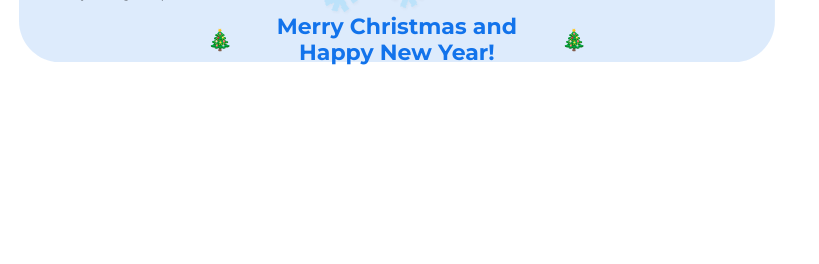
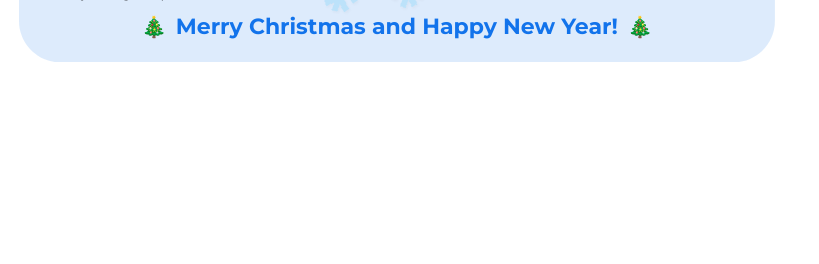
Before and after one commit to Papsanly/TemplateRenderer, a Python web app: template renderer/templates/wefly_certificate_a4.html in a window 1280 px wide. Shown: the part 278-542 px from the top of the page, without its empty margins (0-819 px from the left). Run offline with Jinja, Linux system fonts and the light colour scheme; the template is opened without the code that fills it, so the values that code supplies are empty.

Commit message:
Expand Merry Christmas section for longer text

```diff
--- a/renderer/templates/wefly_certificate_a4.html
+++ b/renderer/templates/wefly_certificate_a4.html
@@ -100,13 +100,13 @@
 
   <!-- Message -->
   {% if is_birthday %}
-  <div style="position: absolute; left: 25%; top: 84%; width: 50%; text-align: center; display: flex; align-items: center; justify-content: center; gap: 10px;">
+  <div style="position: absolute; left: 10%; top: 84%; width: 80%; text-align: center; display: flex; align-items: center; justify-content: center; gap: 10px;">
     <img src="images/birthday.svg" style="width: 24px; height: 24px;" alt="" />
     <span style="font-weight: 700; font-size: 22px; line-height: 1.2; color: #1273EB;">Happy Birthday!</span>
     <img src="images/birthday.svg" style="width: 24px; height: 24px;" alt="" />
   </div>
   {% else %}
-  <div style="position: absolute; left: 25%; top: 84%; width: 50%; text-align: center; display: flex; align-items: center; justify-content: center; gap: 10px;">
+  <div style="position: absolute; left: 10%; top: 84%; width: 80%; text-align: center; display: flex; align-items: center; justify-content: center; gap: 10px;">
     <img src="images/christmas-tree.svg" style="width: 24px; height: 24px;" alt="" />
     <span style="font-weight: 700; font-size: 22px; line-height: 1.2; color: #1273EB;">Merry Christmas and Happy New Year!</span>
     <img src="images/christmas-tree.svg" style="width: 24px; height: 24px;" alt="" />
--- a/renderer/templates/wefly_certificate_a4_f1.html
+++ b/renderer/templates/wefly_certificate_a4_f1.html
@@ -100,13 +100,13 @@
 
   <!-- Message -->
   {% if is_birthday %}
-  <div style="position: absolute; left: 25%; top: 84%; width: 50%; text-align: center; display: flex; align-items: center; justify-content: center; gap: 10px;">
+  <div style="position: absolute; left: 10%; top: 84%; width: 80%; text-align: center; display: flex; align-items: center; justify-content: center; gap: 10px;">
     <img src="images/birthday.svg" style="width: 24px; height: 24px;" alt="" />
     <span style="font-weight: 700; font-size: 22px; line-height: 1.2; color: #1273EB;">Happy Birthday!</span>
     <img src="images/birthday.svg" style="width: 24px; height: 24px;" alt="" />
   </div>
   {% else %}
-  <div style="position: absolute; left: 25%; top: 84%; width: 50%; text-align: center; display: flex; align-items: center; justify-content: center; gap: 10px;">
+  <div style="position: absolute; left: 10%; top: 84%; width: 80%; text-align: center; display: flex; align-items: center; justify-content: center; gap: 10px;">
     <img src="images/christmas-tree.svg" style="width: 24px; height: 24px;" alt="" />
     <span style="font-weight: 700; font-size: 22px; line-height: 1.2; color: #1273EB;">Merry Christmas and Happy New Year!</span>
     <img src="images/christmas-tree.svg" style="width: 24px; height: 24px;" alt="" />
```
Also changed, not shown: renderer/templates/wefly_certificate_f1.html (+4 -4 lines).
